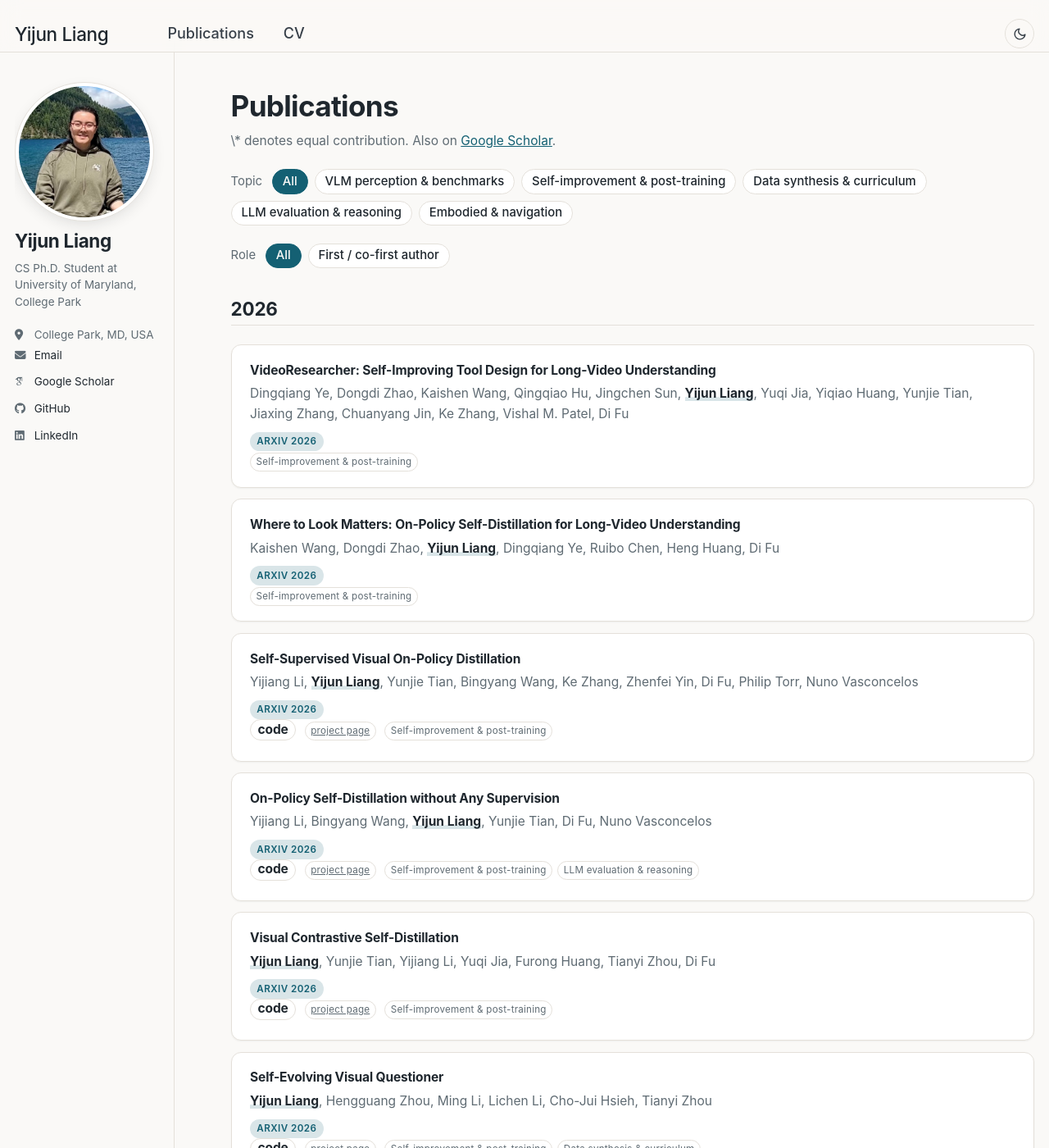
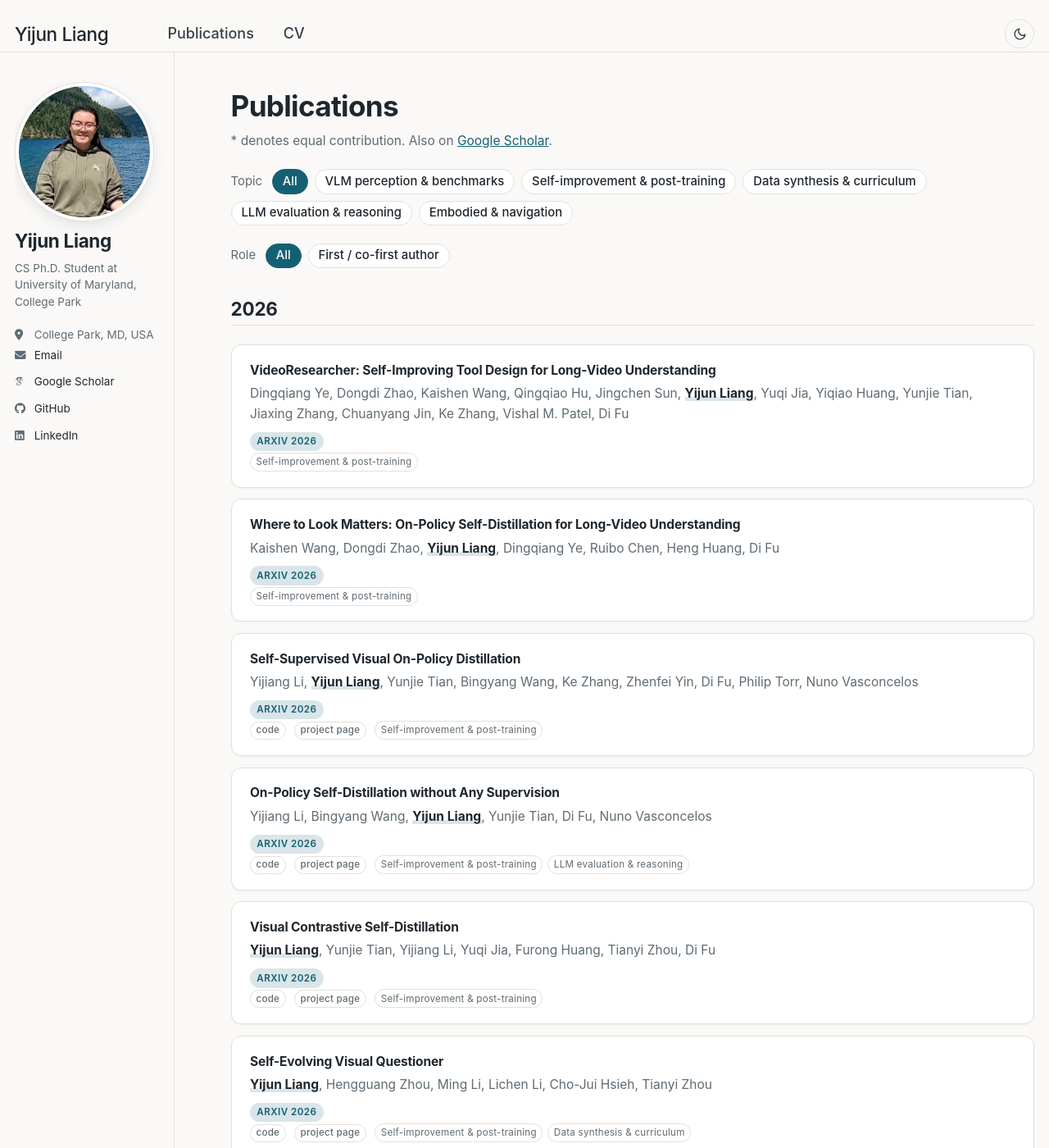
Before and after one commit to joliang17/joliang17.github.io, a Jekyll site: the page built from _pages/publications.html, in a window 1280 px wide and 1400 px high. Shown: the whole window at 82% size. Built offline with Jekyll 4.4.1, drawn with Linux system fonts in a browser that asks for light colours; some web fonts are replaced.

Commit message:
Publications page: fix asterisk note and tag link styling
Co-Authored-By: Claude Fable 5.1 <noreply@anthropic.com>
Claude-Session: https://claude.ai/code/session_01RmRbCfJWuiDRqrzfkdCCDq

```diff
--- a/_pages/publications.html
+++ b/_pages/publications.html
@@ -7,7 +7,7 @@ author_profile: true
 
 {% assign tag_names = "benchmark:VLM perception & benchmarks,selfimprove:Self-improvement & post-training,data:Data synthesis & curriculum,llm:LLM evaluation & reasoning,embodied:Embodied & navigation" | split: "," %}
 
-<p class="section-note">\* denotes equal contribution. Also on <a href="{{ site.author.googlescholar }}">Google Scholar</a>.</p>
+<p class="section-note">* denotes equal contribution. Also on <a href="{{ site.author.googlescholar }}">Google Scholar</a>.</p>
 
 <div class="pub-filters" role="group" aria-label="Filter by topic">
   <span class="pub-filters__label">Topic</span>
--- a/_sass/layout/_custom.scss
+++ b/_sass/layout/_custom.scss
@@ -752,7 +752,8 @@ blockquote {
 .pub-tags {
   margin-top: 0.5rem;
 
-  .tag {
+  .tag,
+  .publication-list > li > &.pub-tags > a.tag {
     display: inline-block;
     margin: 0 0.35rem 0 0;
     padding: 0.1em 0.55em;
@@ -773,3 +774,20 @@ blockquote {
     display: block;
   }
 }
+
+.publication-list > li > p.pub-tags > a.tag {
+  display: inline-block;
+  margin: 0 0.35rem 0 0;
+  padding: 0.1em 0.55em;
+  color: var(--global-muted-text-color);
+  font-size: $type-size-6;
+  font-weight: 500;
+  line-height: 1.5;
+  letter-spacing: 0.02em;
+  text-decoration: none;
+
+  &:hover {
+    color: var(--global-accent-color);
+    border-color: var(--global-accent-color);
+  }
+}
```
